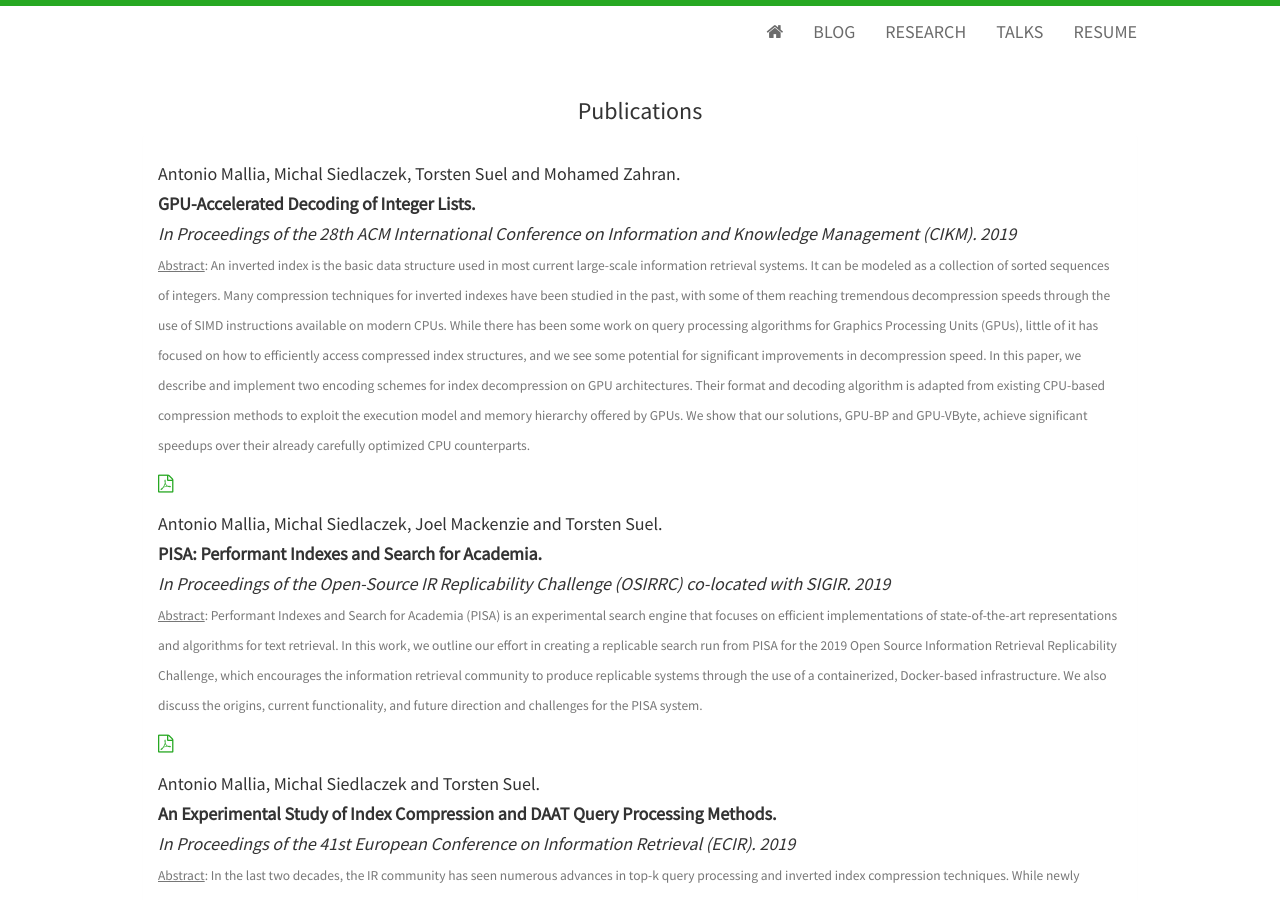
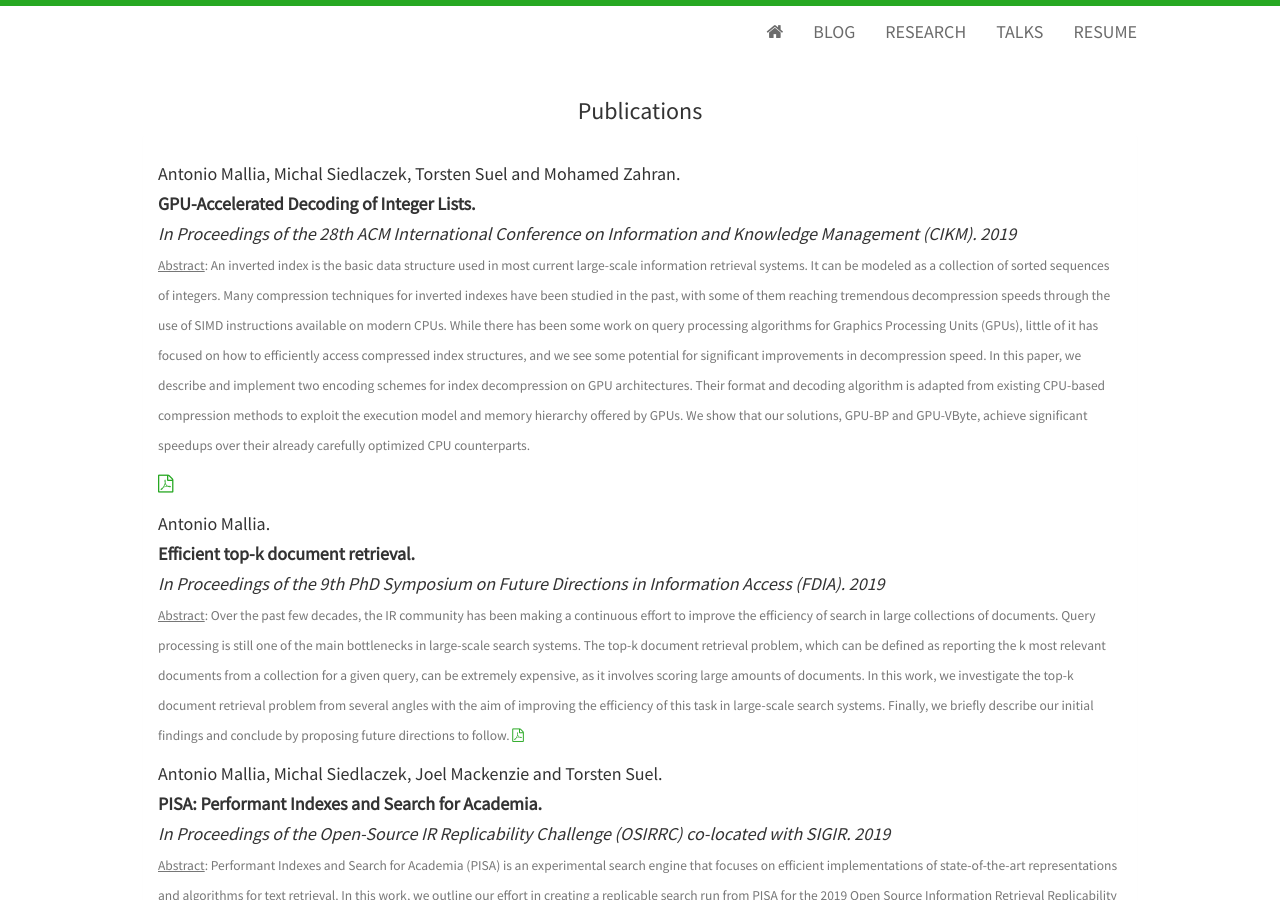
Before and after one commit to amallia/amallia.github.io, a Jekyll site: the page built from research.html, in a window 1280 px wide and 900 px high. Built offline with Jekyll 4.4.1, drawn with Linux system fonts in a browser that asks for light colours; nearby versions of some CDN libraries.

Commit message:
Update research.html

```diff
--- a/research.html
+++ b/research.html
@@ -15,6 +15,15 @@ title: Antonio Mallia's Blog
 	    An inverted index is the basic data structure used in most current large-scale information retrieval systems. It can be modeled as a collection of sorted sequences of integers. Many compression techniques for inverted indexes have been studied in the past, with some of them reaching tremendous decompression speeds through the use of SIMD instructions available on modern CPUs. While there has been some work on query processing algorithms for Graphics Processing Units (GPUs), little of it has focused on how to efficiently access compressed index structures, and we see some potential for significant improvements in decompression speed.
 	    In this paper, we describe and implement two encoding schemes for index decompression on GPU architectures. Their format and decoding algorithm is adapted from existing CPU-based compression methods to exploit the execution model and memory hierarchy offered by GPUs. We show that our solutions, GPU-BP and GPU-VByte, achieve significant speedups over their already carefully optimized CPU counterparts.</small></p>
             <a href="{{ site.url }}/uploads/CIKM19.pdf"><i class="fa fa-file-pdf-o" aria-hidden="true"></i></a>
+        </h5>
+	<h5>
+            <span class="paper-authors">Antonio Mallia.</span>
+            <span class="paper-title">Efficient top-k document retrieval.</span>
+            <span class="paper-publisher">In Proceedings of the 9th PhD Symposium on Future Directions in Information Access (FDIA). 2019</span>
+            <p> <small><u>Abstract</u>:
+	    Over the past few decades, the IR community has been making a continuous effort to improve the efficiency of search in large collections of documents. Query processing is still one of the main bottlenecks in large-scale search systems.  The top-k document retrieval problem, which can be defined as reporting the k most relevant documents from a collection for a given query, can be extremely expensive, as it involves scoring large amounts of documents.
+	    In this work, we investigate the top-k document retrieval problem from several angles with the aim of improving the efficiency of this task in large-scale search systems.  Finally, we briefly describe our initial findings and conclude by proposing future directions to follow.
+	    <a href="{{ site.url }}/uploads/FDIA19.pdf"><i class="fa fa-file-pdf-o" aria-hidden="true"></i></a>
         </h5>
         <h5>
             <span class="paper-authors">Antonio Mallia, Michal Siedlaczek, Joel Mackenzie and Torsten Suel.</span>
```
